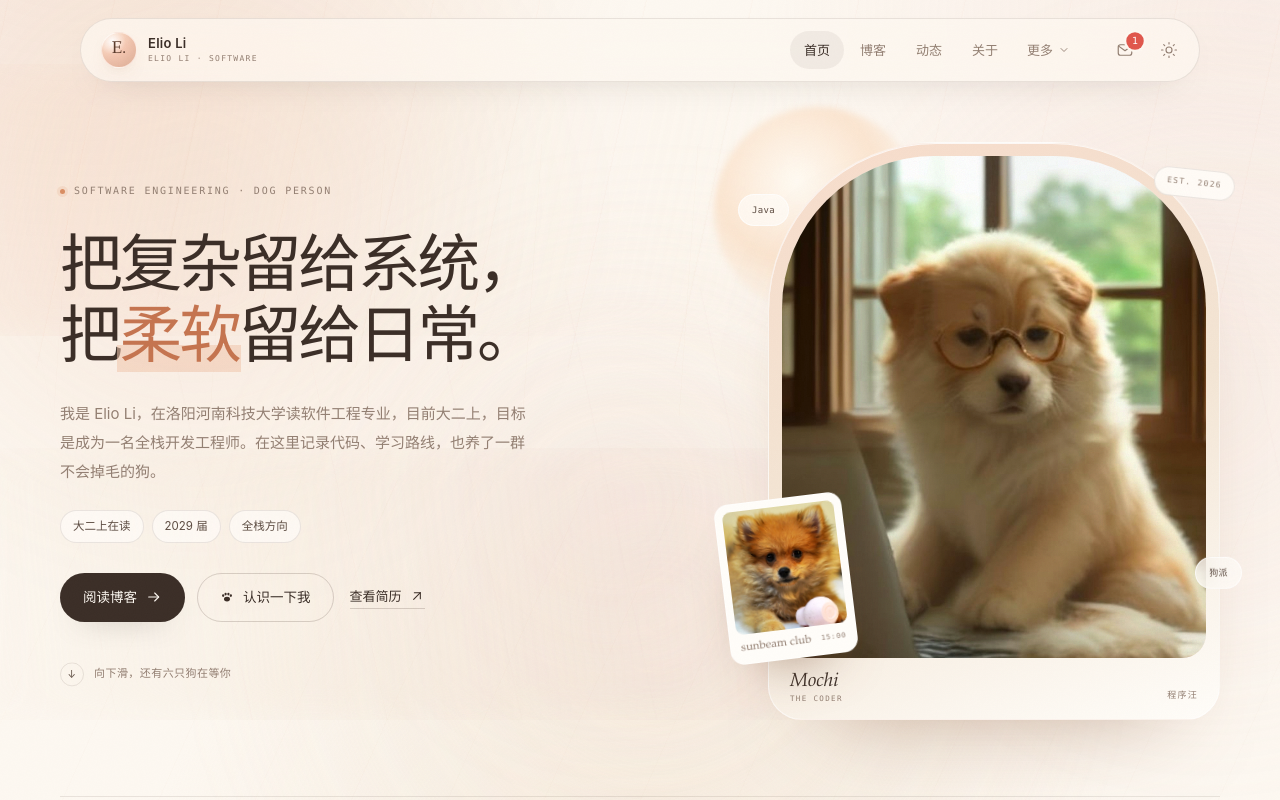
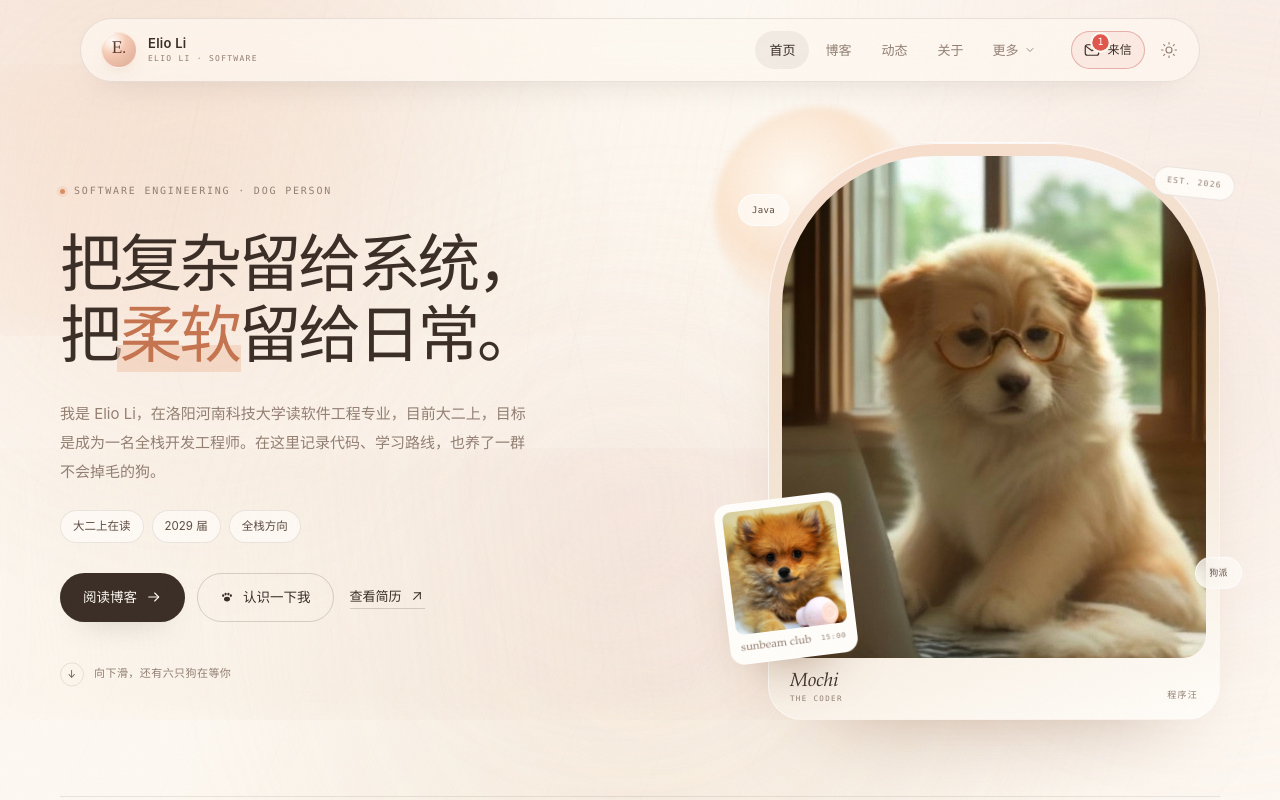
Before and after one commit to li-kai-yu/blog, a React (Vite) app: page / in a window 1280 px wide. Shown: the top 800 px of the page. Built offline with nearby package versions, Linux system fonts and the light colour scheme.

Commit message:
feat: 强化来信入口，增加来信标签与常驻红点提示

```diff
--- a/src/components/Nav.tsx
+++ b/src/components/Nav.tsx
@@ -135,10 +135,18 @@ export default function Nav() {
               type="button"
               className={`nav-mail${letterRead ? '' : ' is-unread'}`}
               aria-label={letterRead ? '打开来信' : '打开来信，1 封未读'}
+              title="写给你的一封信"
               onClick={openLetter}
             >
-              <Mail />
-              {letterRead ? null : <span className="nav-mail__badge">1</span>}
+              <span className="nav-mail__icon">
+                <Mail />
+                {letterRead ? (
+                  <span className="nav-mail__badge nav-mail__badge--dot" aria-hidden="true" />
+                ) : (
+                  <span className="nav-mail__badge">1</span>
+                )}
+              </span>
+              <span className="nav-mail__label">来信</span>
             </button>
             <ThemeToggle />
             <button
--- a/src/styles/base.css
+++ b/src/styles/base.css
@@ -1226,6 +1226,20 @@ img {
   .nav-menu-btn {
     display: grid;
   }
+
+  .nav-mail,
+  .nav-mail.is-unread {
+    justify-content: center;
+    width: 38px;
+    height: 38px;
+    padding: 0;
+    border-color: transparent;
+    background: transparent;
+  }
+
+  .nav-mail__label {
+    display: none;
+  }
 }
 
 @media (max-width: 760px) {
@@ -1342,33 +1356,67 @@ img {
 
 .nav-mail {
   position: relative;
+  display: inline-flex;
+  align-items: center;
+  gap: 7px;
+  height: 38px;
+  padding: 0 12px 0 11px;
+  border: 1px solid var(--line);
+  border-radius: 999px;
+  background: color-mix(in srgb, var(--ink) 3%, transparent);
+  color: var(--muted);
+  font-size: 12px;
+  letter-spacing: 0.02em;
+  line-height: 1;
+  transition:
+    color 0.25s ease,
+    background-color 0.25s ease,
+    border-color 0.25s ease;
+}
+
+.nav-mail:hover {
+  color: var(--ink);
+  border-color: var(--line-strong);
+  background: color-mix(in srgb, var(--ink) 6%, transparent);
+}
+
+.nav-mail.is-unread {
+  color: var(--ink);
+  border-color: color-mix(in srgb, #e0574c 30%, var(--line));
+  background: color-mix(in srgb, #e0574c 7%, transparent);
+  animation: mail-glow 3.2s ease-in-out infinite;
+}
+
+@keyframes mail-glow {
+
+  0%,
+  100% {
+    box-shadow: 0 0 0 0 rgba(224, 87, 76, 0.16);
+  }
+
+  50% {
+    box-shadow: 0 0 0 6px rgba(224, 87, 76, 0);
+  }
+}
+
+.nav-mail__icon {
+  position: relative;
   display: grid;
   place-items: center;
-  width: 40px;
-  height: 40px;
-  padding: 0;
-  border: 1px solid transparent;
-  border-radius: 50%;
-  background: transparent;
-  color: var(--muted);
-  transition:
-    color 0.25s ease,
-    background-color 0.25s ease;
-}
-
-.nav-mail:hover {
-  color: var(--ink);
-  background: color-mix(in srgb, var(--ink) 6%, transparent);
+}
+
+.nav-mail__label {
+  white-space: nowrap;
 }
 
 .nav-mail__badge {
   position: absolute;
-  top: 2px;
-  right: 1px;
+  top: -6px;
+  right: -7px;
   display: grid;
   place-items: center;
-  min-width: 16px;
-  height: 16px;
+  min-width: 15px;
+  height: 15px;
   padding: 0 4px;
   border-radius: 999px;
   background: #e0574c;
@@ -1380,7 +1428,18 @@ img {
   animation: mail-badge 2.8s ease-in-out infinite;
 }
 
+.nav-mail__badge--dot {
+  top: -3px;
+  right: -4px;
+  width: 7px;
+  min-width: 7px;
+  height: 7px;
+  padding: 0;
+  animation: none;
+}
+
 @keyframes mail-badge {
+
   0%,
   100% {
     transform: scale(1);
```
